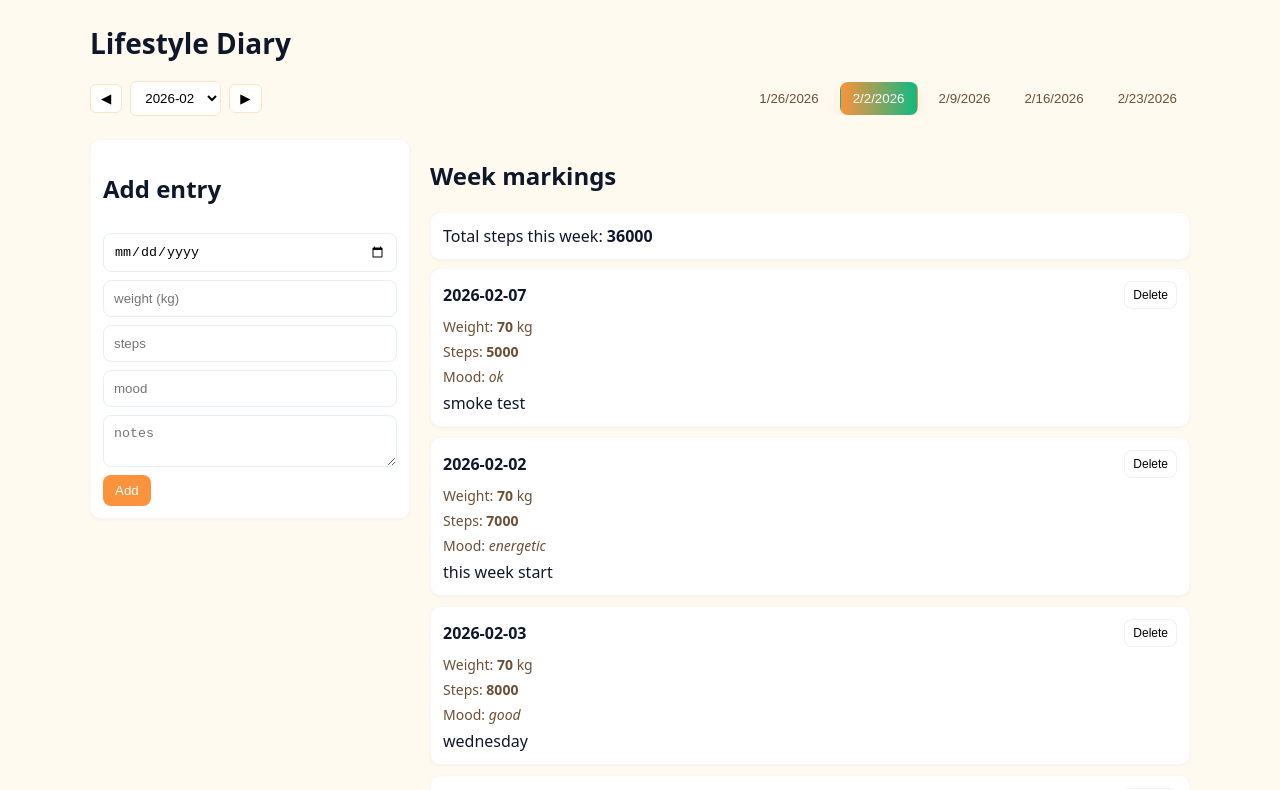
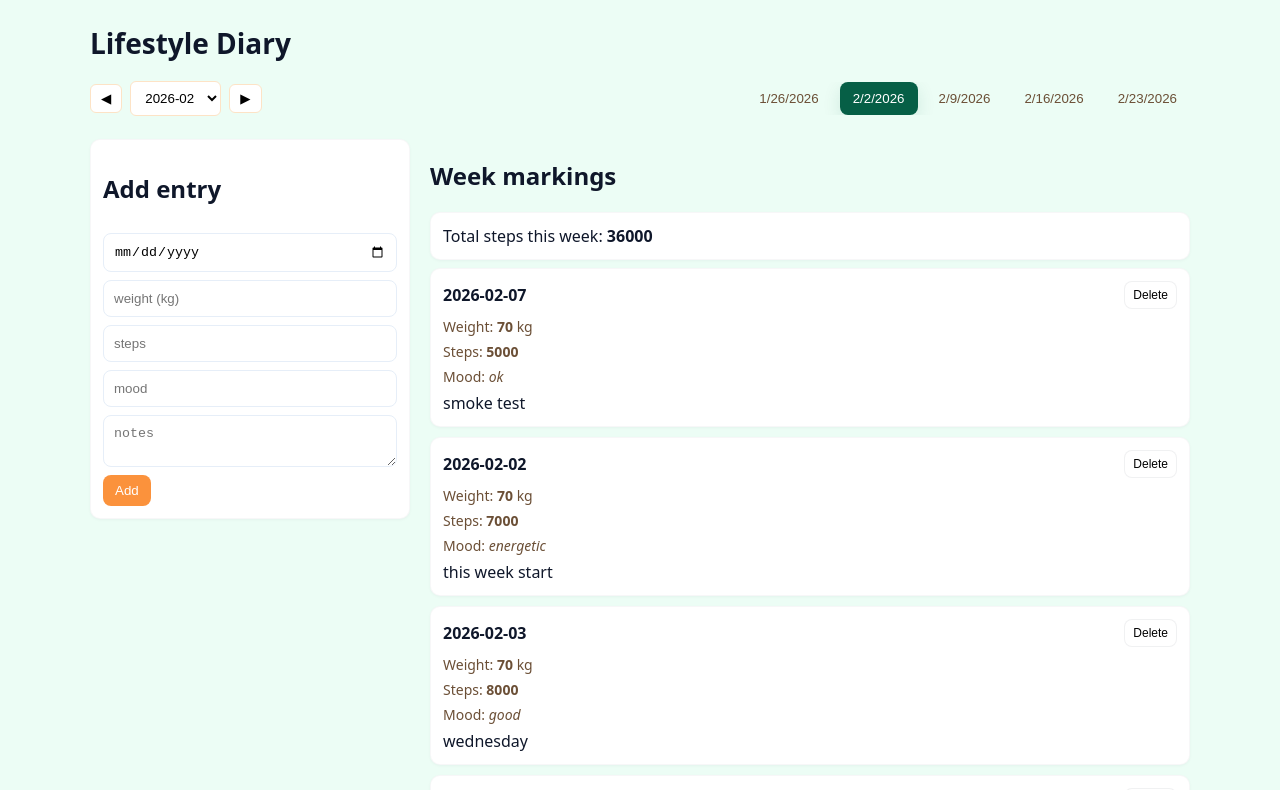
Before and after one commit to savkuoke/Diary, a Next.js app: page / in a window 1280 px wide. Shown: the top 790 px of the page. Built offline with nearby package versions, Linux system fonts and the light colour scheme.

Commit message:
Make background light green and active week button dark green

```diff
--- a/styles/globals.css
+++ b/styles/globals.css
@@ -3,9 +3,10 @@
 	--axis-1: #f59e0b; /* yellow/amber */
 	--axis-2: #fb923c; /* orange */
 	--axis-3: #10b981; /* green */
+		--axis-3-dark: #065f46; /* dark green for active week */
 	--axis-4: #a0522d; /* brown */
 
-	--bg: #fffaf0; /* warm off-white */
+		--bg: #ecfdf5; /* light green background */
 	--card: #ffffff;
 	--muted: #6b4f36; /* muted brownish */
 	--accent: var(--axis-2);
@@ -21,7 +22,7 @@ body { font-family: system-ui, -apple-system, BlinkMacSystemFont, 'Segoe UI', Ro
 .month-nav button { padding:6px 10px; border-radius:6px; border:1px solid #fde3c6; background:white; cursor:pointer }
 .week-list { display:flex; gap:8px; overflow:auto; padding:8px 0 }
 .week { padding:8px 12px; border-radius:8px; border:1px solid transparent; background:transparent; cursor:pointer; color:var(--muted) }
-.week.active { background:linear-gradient(90deg,var(--axis-2),var(--axis-3)); color:white; box-shadow:0 6px 18px rgba(251,146,60,0.12) }
+.week.active { background: var(--axis-3-dark); color: white; box-shadow:0 6px 18px rgba(6,95,70,0.12) }
 
 .main-grid { display:grid; grid-template-columns: 320px 1fr; gap:20px }
 .card { background:var(--card); border-radius:10px; padding:12px; box-shadow:0 1px 3px rgba(15,23,42,0.04); border:1px solid rgba(15,23,42,0.03) }
```
